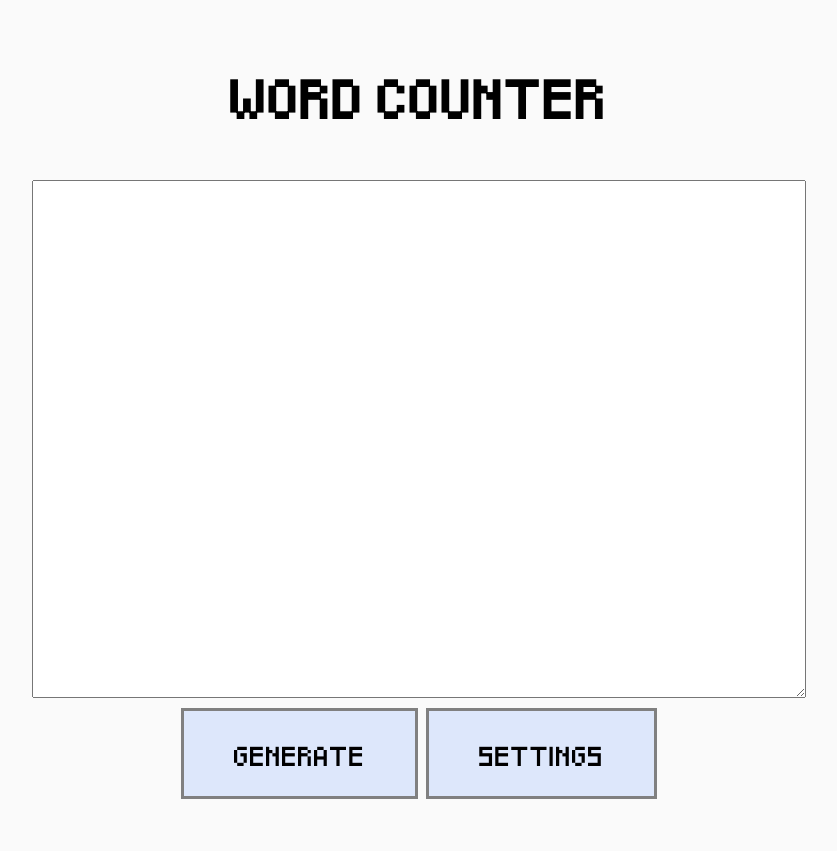
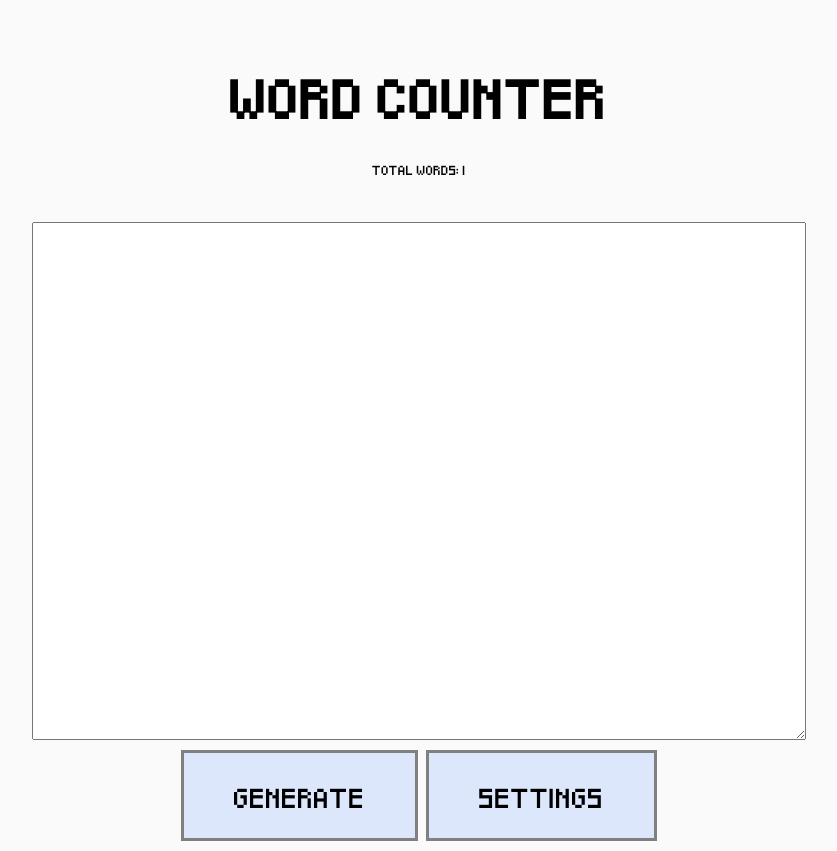
Before and after one commit to cajmorgan/wordCounter, a plain HTML site: page index.html in a window 1280 px wide. Both pictures are taken after typing "Sample" into the empty fields and a click on the button "GENERATE". Shown: the whole page, without its empty margins (221-1058 px from the left). Before the commit the page ends 809 px from the top, so only its background shows below. Drawn offline with Linux system fonts and the light colour scheme.

Commit message:
added total words functionality

```diff
--- a/index.html
+++ b/index.html
@@ -7,6 +7,7 @@
     <body>
         <div class="space">
             <h1>WORD COUNTER</h1>
+            <p class="total">TOTAL WORDS: </p>
         </div>
         <div class="content">
             <div class="loaderDiv">
--- a/script.js
+++ b/script.js
@@ -1,11 +1,13 @@
 // const text = "hej hej hej jag är är är är cool cool cool cool cool"
 //Selectors
 let text = '';
+let countWords = '';
 const genBtn = document.querySelector('.generate');
 const settingsBtn = document.querySelector('.settings');
 const saveBtn = document.querySelector('.save');
 const settings = document.querySelector('.settingsPop');
 const loader = document.querySelector('.loaderDiv');
+const totalWords = document.querySelector('.total');
 genBtn.addEventListener('click', loadIt);
 
 //Settings
@@ -36,6 +38,9 @@ function counter(value) {
 
     text = document.querySelector('#textarea').value.toLowerCase().replace(/\.|\,|\(|\)|[!@#$%^&*?=]/g,'').replace(/\s\s+|\r?\n|\r/g,' ');
     array = text.split(' ');
+    //add counter
+    countWords = array.length;
+    totalWords.textContent += " " + countWords;
     array.forEach(function (currentWord, index) {
     countOfArray[index] = array.filter((v) => (v === currentWord.toLowerCase())).length;
     })
--- a/styles.css
+++ b/styles.css
@@ -26,6 +26,10 @@ h2,
 h3,
 p {
   font-family: pixel, sans-serif;
+}
+
+.total {
+  margin-bottom: 0;
 }
 
 .settingsPop {
```
